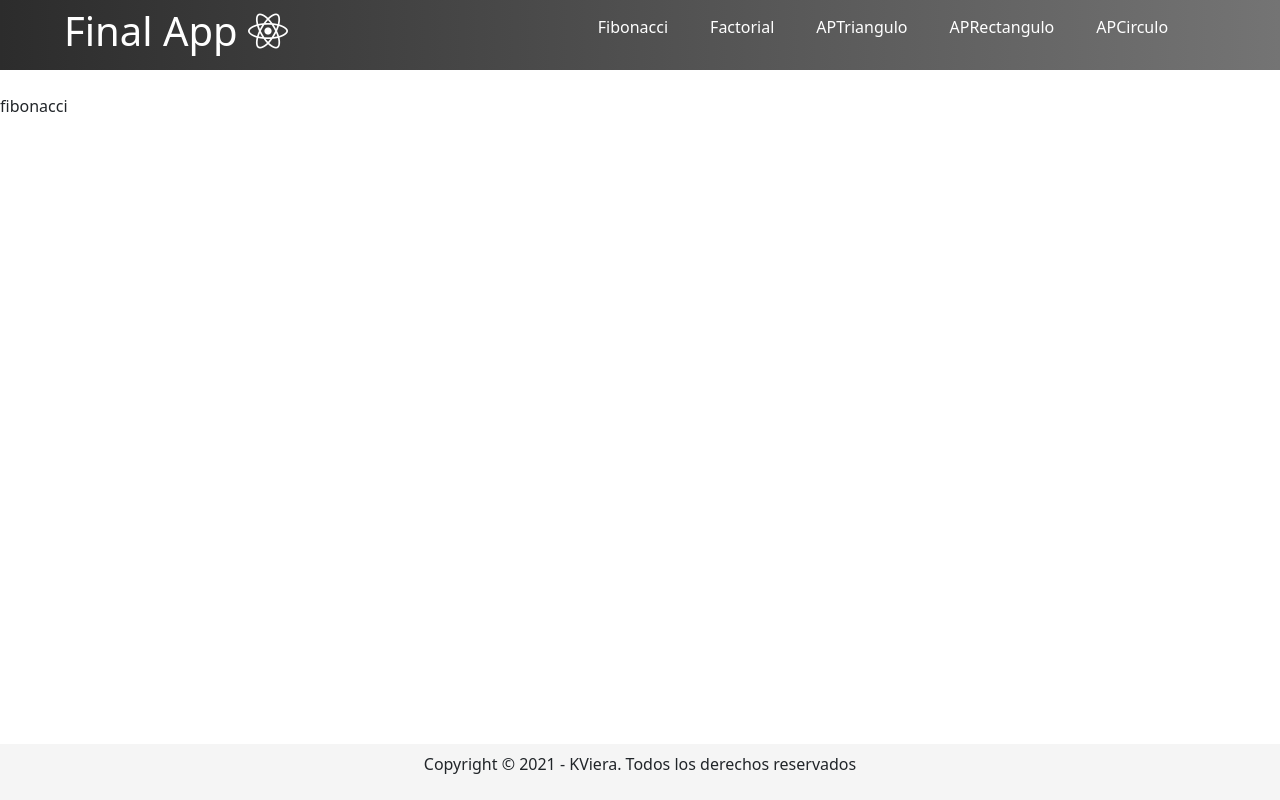
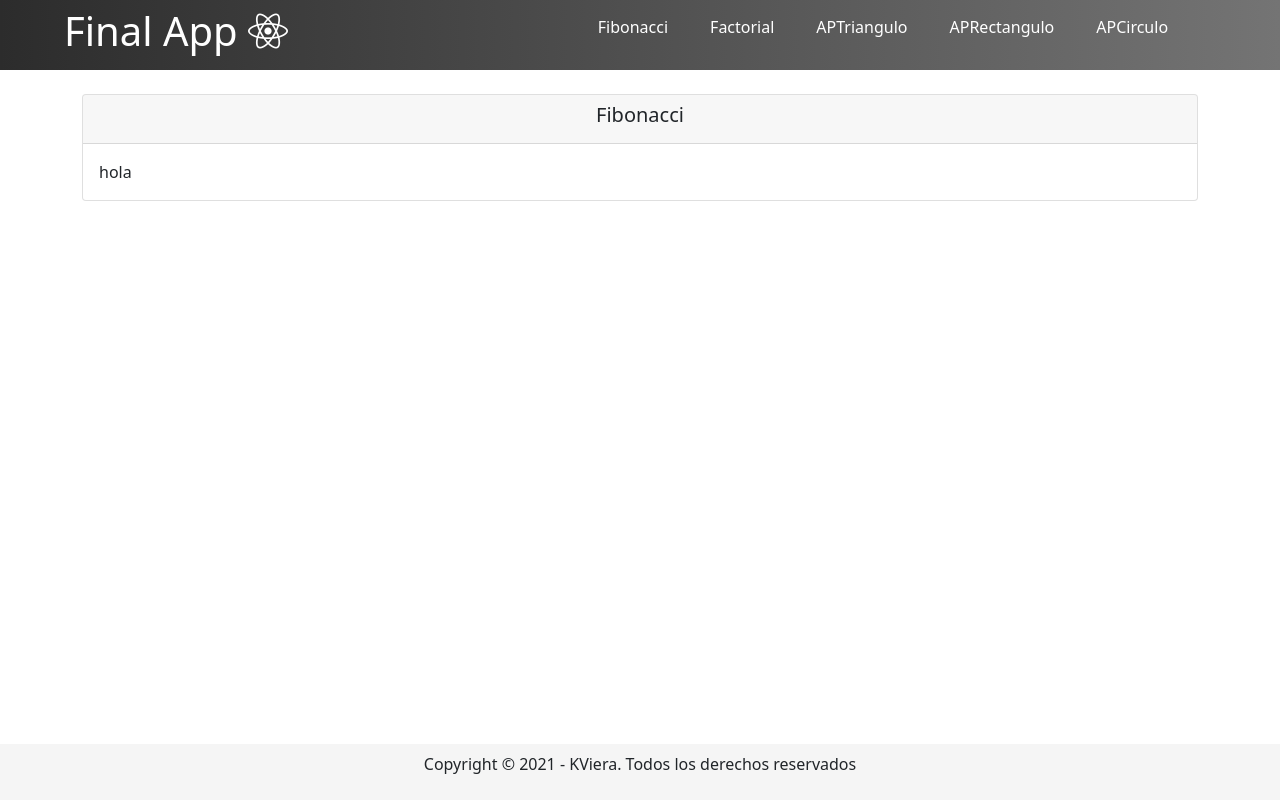
Before and after one commit to K-Viera/implementacion-final-front, a React (Create React App) app: page / in a window 1280 px wide. Built offline with nearby package versions, Linux system fonts and the light colour scheme.

Commit message:
first change

```diff
--- a/src/components/views/fibonacci/fibonacci.js
+++ b/src/components/views/fibonacci/fibonacci.js
@@ -1,8 +1,25 @@
 import React, { useState } from "react";
+import { Form, Row, Col, Button, Card, Container } from "react-bootstrap";
 
 class Fibonacci extends React.Component {
+  handleChange = (e) => {
+    console.log("change");
+  };
+
   render() {
-    return "fibonacci";
+    return (
+      <Container>
+        <Card>
+          <Card.Header>
+            <Card.Title className="text-center">Fibonacci</Card.Title>
+          </Card.Header>
+          <Card.Body>hola</Card.Body>
+          <Form>
+            <Row></Row>
+          </Form>
+        </Card>
+      </Container>
+    );
   }
 }
 
```
Also changed, not shown: src/App.js (+5 -5 lines).
